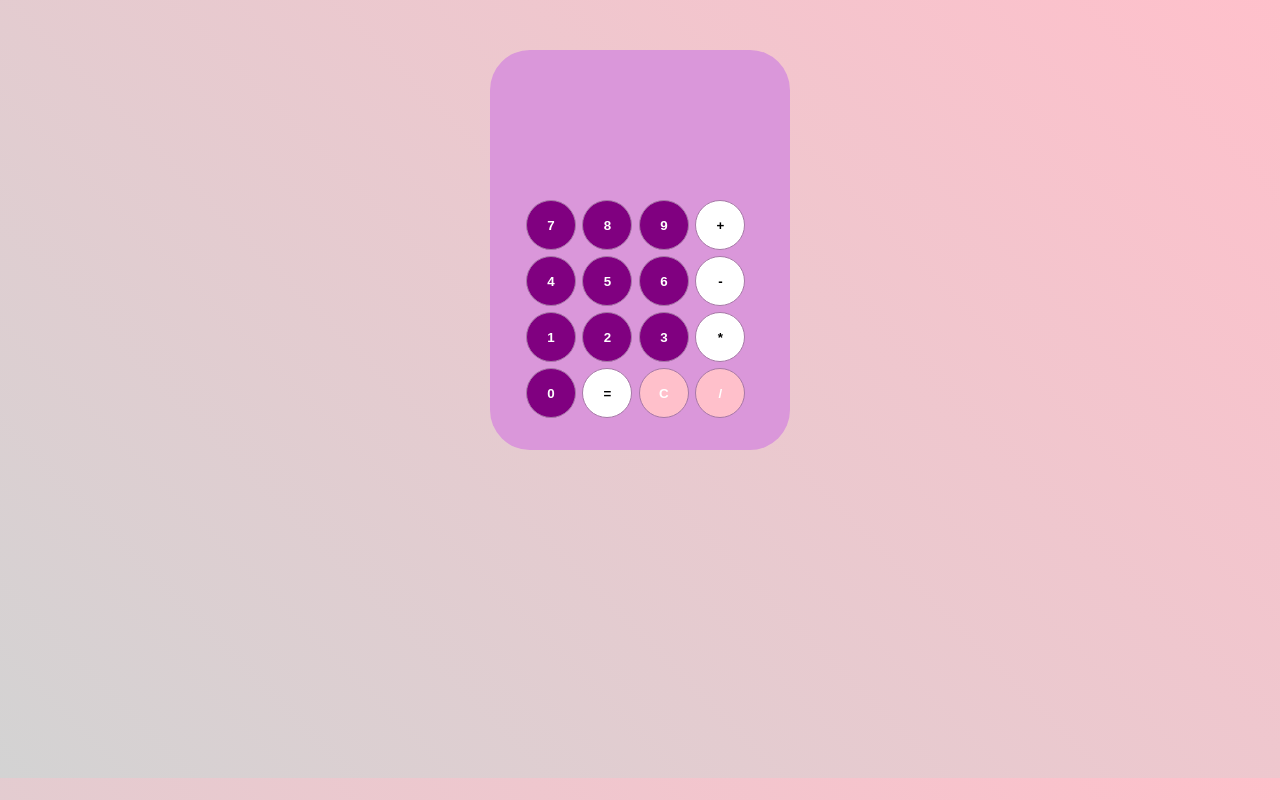
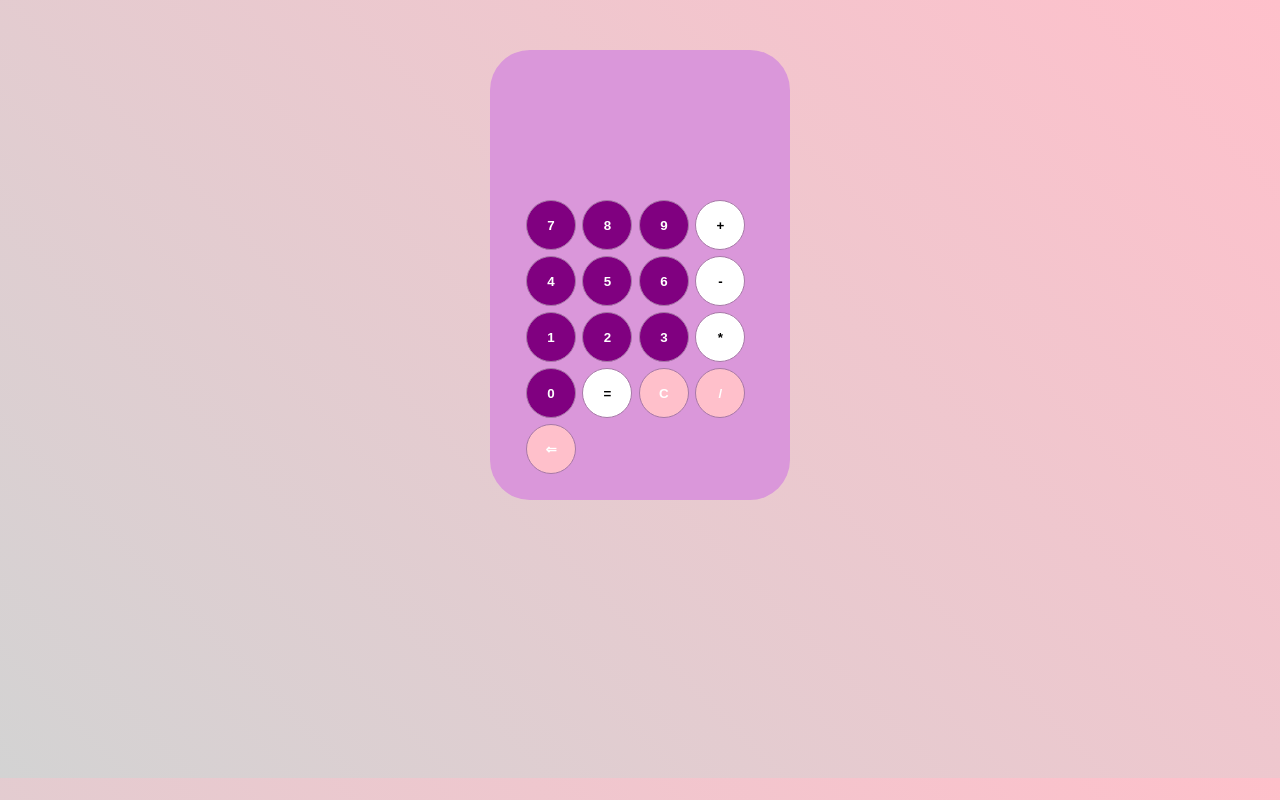
Before and after one commit to jonathankirch/calculadora-js, a plain HTML site: page index.html in a window 1280 px wide. Drawn offline with Linux system fonts and the light colour scheme.

Commit message:
adicionando botão de apagar

```diff
--- a/calculadora.js
+++ b/calculadora.js
@@ -18,3 +18,8 @@ function clearDisplay() {
     displayValue = "";
     document.getElementById("display").value = "";
 }
+
+function clearLast() {
+    displayValue = displayValue.slice(0, -1)
+    document.getElementById("display").value = displayValue
+}
--- a/index.html
+++ b/index.html
@@ -37,6 +37,9 @@
                 <button onclick="clearDisplay()" class="cinza">C</button>
                 <button onclick="addToDisplay('/')" class="cinza">/</button>
             </div>
+            <div>
+                <button onclick="clearLast()" class="cinza">&lArr;</button>
+            </div>
         </div>
     </div>
 </body>
--- a/style.css
+++ b/style.css
@@ -21,7 +21,7 @@ body {
 
 #corpo {
     background-color: rgb(218, 151, 218);
-    height: 400px;
+    height: 450px;
     width: 300px;
     margin: auto;
     border-radius: 40px;
```
